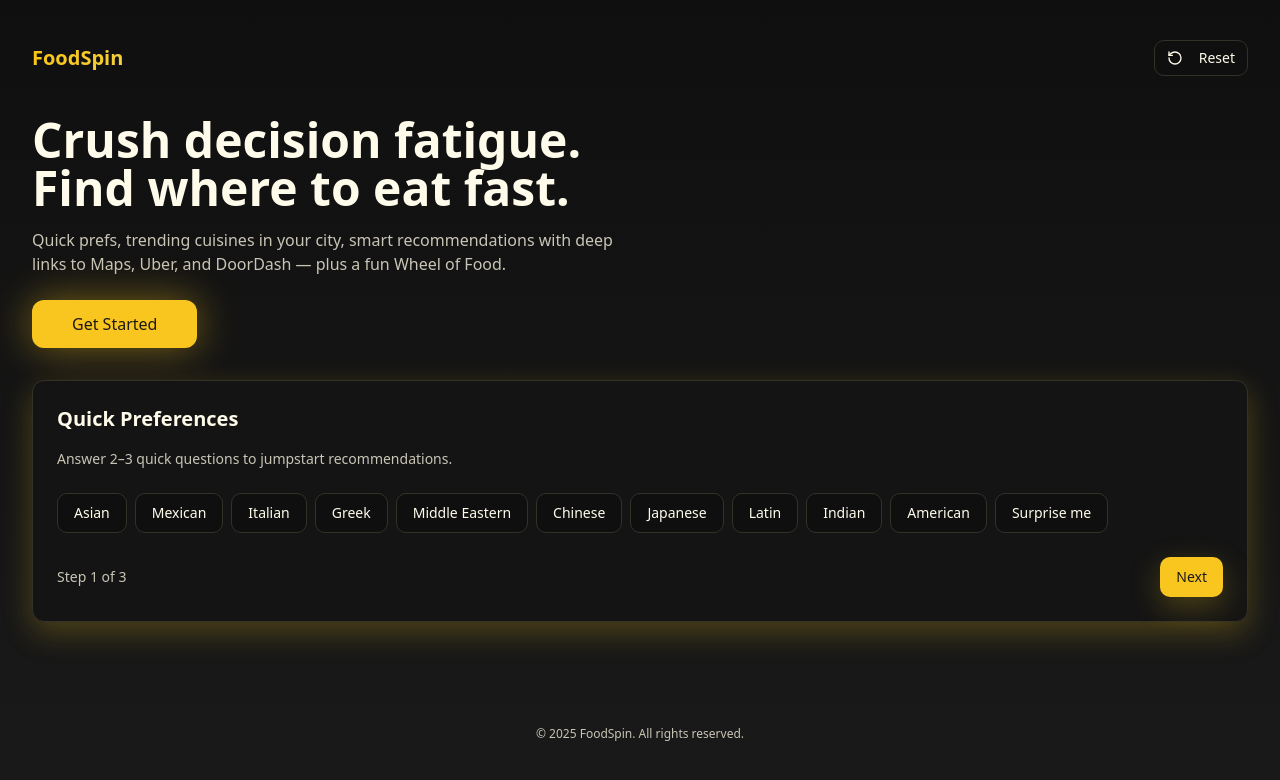
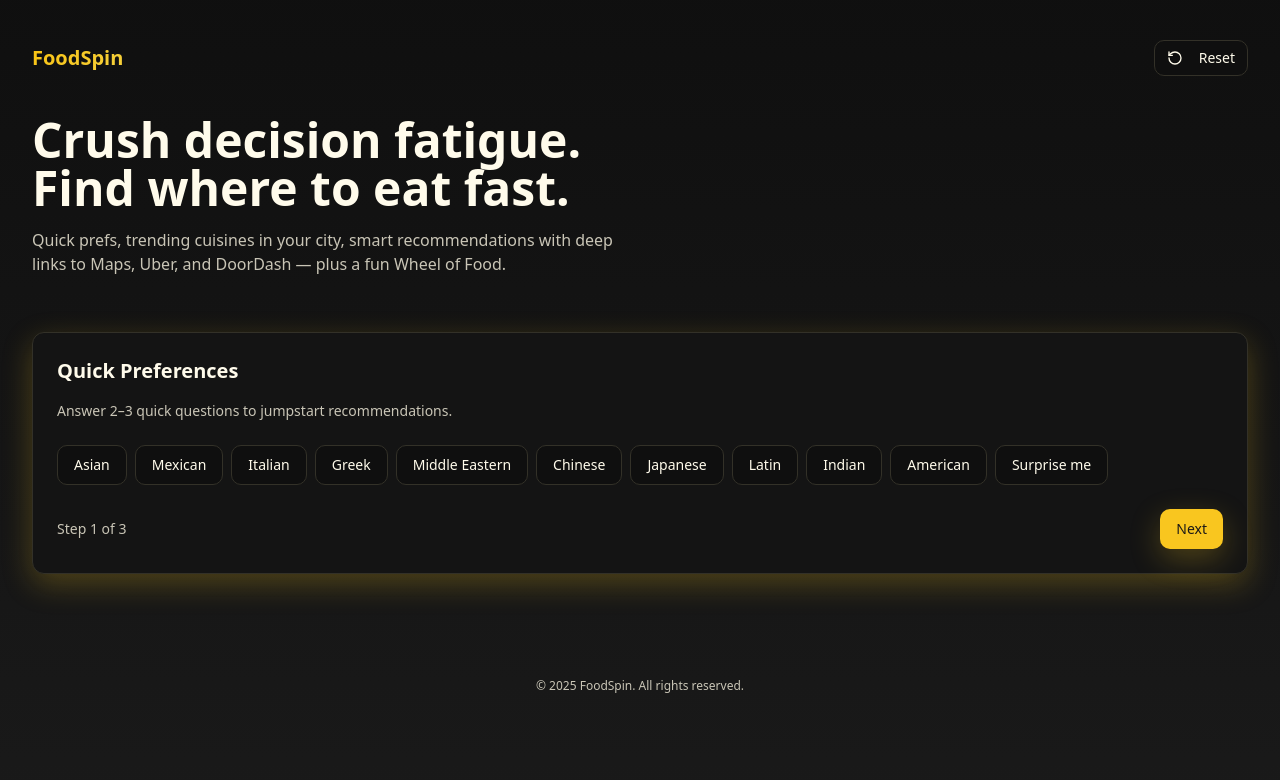
Before and after one commit to mazen5960/ChambanaEatz, a React (Vite) app: page / in a window 1280 px wide. Shown: the top 780 px of the page. Built offline with nearby package versions, Linux system fonts and the light colour scheme.

Commit message:
Remove Get Started button
Remove the redundant "Get Started" button from the hero section to streamline the user flow and prevent confusion. Quick Preferences will now be the primary entry point.

```diff
--- a/src/pages/Index.tsx
+++ b/src/pages/Index.tsx
@@ -156,11 +156,7 @@ const Index = () => {
             <p className="mt-4 text-muted-foreground max-w-prose">
               Quick prefs, trending cuisines in your city, smart recommendations with deep links to Maps, Uber, and DoorDash — plus a fun Wheel of Food.
             </p>
-            <div className="mt-6">
-              {!prefs ? (
-                <Button variant="hero" size="xl" onClick={() => setPrefs({})}>Get Started</Button>
-              ) : null}
-            </div>
+            <div className="mt-6" />
           </div>
           <div className="relative hidden">
             {/* Hero image removed as requested */}
```
